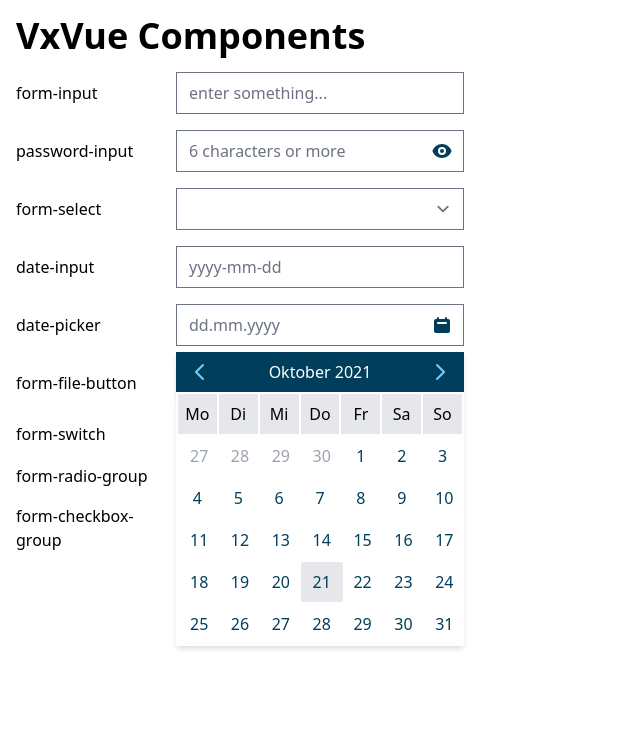
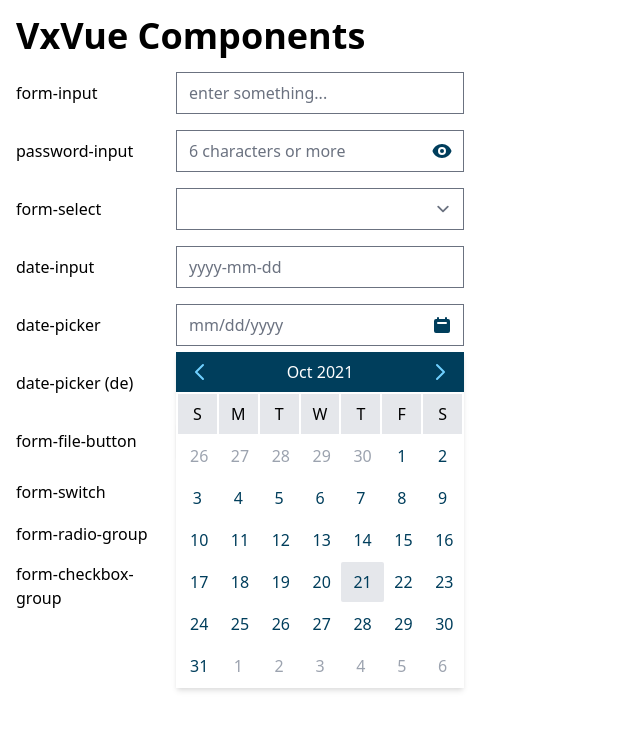
Before and after one commit to Vectrex/vxVue, a Vue app: page / in a window 1280 px wide. Both pictures are taken after a click on the button 448 px from the left and 325 px from the top of the page. Shown: the top 730 px of the page, without its empty margins (0-640 px from the left). Built offline with nearby package versions, Linux system fonts and the light colour scheme.

Commit message:
fix: datepicker shows wrong today when model value is updated; wrong display with start-of-week index 0

```diff
--- a/src/App.vue
+++ b/src/App.vue
@@ -52,16 +52,31 @@
     <div class="my-4 items-center">
       <label for="date-picker" class="inline-block w-40">date-picker</label>
       <date-picker
-          placeholder="dd.mm.yyyy"
+          placeholder="mm/dd/yyyy"
           class="w-72 inline-block"
           id="date-picker"
           v-model="formData.datePicker"
+          input-format="m/d/y"
+          output-format="d mmm y"
+      />
+      <span class="rounded-r-full rounded-l-full bg-yellow-300 text-yellow-900 py-1 px-2 ml-2" v-if="formData.datePicker">{{ formData.datePicker }}</span>
+    </div>
+
+    <div class="my-4 items-center">
+      <label for="date-picker-2" class="inline-block w-40">date-picker (de)</label>
+      <date-picker
+          placeholder="dd.mm.yyyy"
+          class="w-72 inline-block"
+          id="date-picker-2"
+          v-model="formData.datePicker2"
           :weekdays="'Mo Di Mi Do Fr Sa So'.split(' ')"
+          :start-of-week-index="1"
           :month-names="'Jänner,Februar,März,April,Mai,Juni,Juli,August,September,Oktober,November,Dezember'.split(',')"
           input-format="d.m.y"
           output-format="d mmm y"
+
       />
-      <span class="rounded-r-full rounded-l-full bg-yellow-300 text-yellow-900 py-1 px-2 ml-2" v-if="formData.datePicker">{{ formData.datePicker }}</span>
+      <span class="rounded-r-full rounded-l-full bg-yellow-300 text-yellow-900 py-1 px-2 ml-2" v-if="formData.datePicker2">{{ formData.datePicker2 }}</span>
     </div>
 
     <div class="my-4 flex items-center">
--- a/src/components/vx-vue/formelements/datepicker.vue
+++ b/src/components/vx-vue/formelements/datepicker.vue
@@ -32,7 +32,7 @@
         <div v-for="weekday in weekdays" class="text-center bg-gray-200 py-2">{{ weekday }}</div>
 
         <div v-for="day in days" class="text-center"
-             :class="['text-gray-400', 'text-vxvue-700', 'text-gray-400'][day.getMonth() - sheetDate.getMonth() + 1]">
+             :class="day.getMonth() - sheetDate.getMonth() === 0 ? 'text-vxvue-700' : 'text-gray-400'">
           <button
               type="button"
               class="py-2 px-3 rounded-sm"
@@ -67,7 +67,8 @@ export default {
       selectedDate: null,
       expanded: !this.hasInput,
       alignHoriz: 'left-0',
-      alignVert: 'top-0'
+      alignVert: 'top-0',
+      today: (() => { let d = new Date(); return new Date(d.getFullYear(), d.getMonth(), d.getDate())})()
     };
   },
 
@@ -79,7 +80,7 @@ export default {
       }
       else {
         this.selectedDate = null;
-        this.sheetDate = this.today;
+        this.sheetDate = new Date(this.today.getTime());
       }
       this.sheetDate.setDate(1);
     },
@@ -120,20 +121,16 @@ export default {
       const dates = [], yr = this.sheetDate.getFullYear(), mon = this.sheetDate.getMonth();
       const nextMonth = new Date(yr, mon + 1, 0);
       const preceedingDays = (new Date(yr, mon, 0)).getDay() + 1 - this.startOfWeekIndex;
-      const trailingDays = (7 - nextMonth.getDay()) % 7 - 1 + this.startOfWeekIndex;
+      const trailingDays = (6 + this.startOfWeekIndex - nextMonth.getDay()) % 7;
 
       for (let i = -preceedingDays, j = nextMonth.getDate() + trailingDays; i < j; ++i) {
         dates.push(new Date(yr, mon, i + 1));
       }
 
-      return (dates);
+      return dates;
     },
     monthLabel() {
       return this.monthNames[this.sheetDate.getMonth()];
-    },
-    today() {
-      const now = new Date();
-      return new Date(now.getFullYear(), now.getMonth(), now.getDate());
     }
   },
 
@@ -143,7 +140,7 @@ export default {
     validUntil: Date,
     weekdays: {
       type: Array,
-      default: (() => "M T W T F S S".split(" "))
+      default: (() => "S M T W T F S".split(" "))
     },
     monthNames: {
       type: Array,
@@ -151,8 +148,8 @@ export default {
     },
     startOfWeekIndex: {
       type: Number,
-      default: 1,
-      validator: value => !value || value === 1
+      default: 0,
+      validator: value => value === 0 || value === 1
     },
     hasInput: {
       type: Boolean,
```
